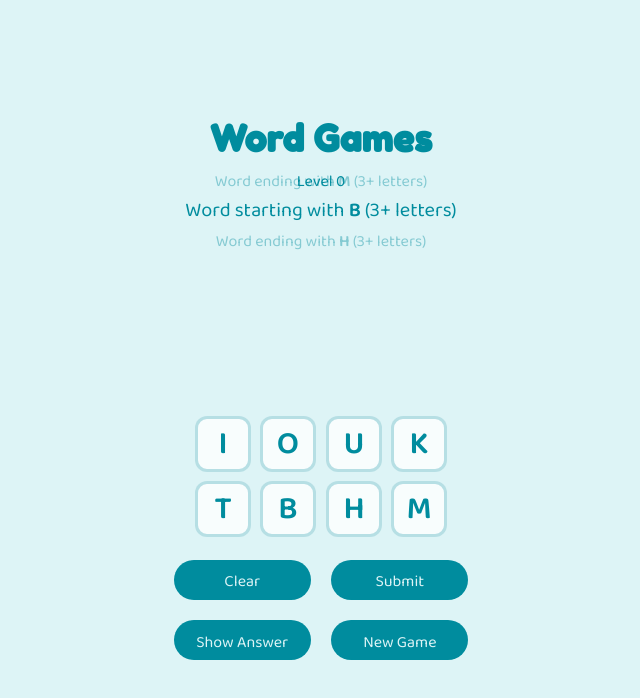
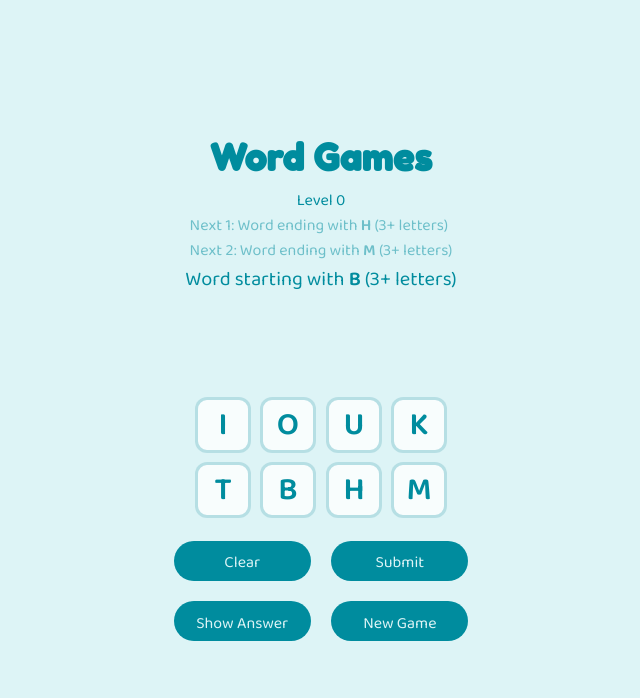
Before and after one commit to balong/wordgames, a Next.js app: page / in a window 1280 px wide. Shown: the top 698 px of the page, without its empty margins (319-959 px from the left). Built offline with nearby package versions, Linux system fonts and the light colour scheme.

Commit message:
Add upcoming challenges preview: shows next 2 challenges above current challenge

```diff
--- a/app/_components/ChallengePreview.tsx
+++ /dev/null
@@ -1,73 +0,0 @@
-'use client';
-
-import { useEffect, useState } from 'react';
-import { describeChallenge } from '../_utils/gameLogic';
-import type { Challenge } from '../_types/game';
-
-interface ChallengePreviewProps {
-  currentChallenge: Challenge;
-  upcomingChallenges: Challenge[];
-  isAnimating: boolean;
-  onAnimationComplete: () => void;
-}
-
-export default function ChallengePreview({
-  currentChallenge,
-  upcomingChallenges,
-  isAnimating,
-  onAnimationComplete
-}: ChallengePreviewProps) {
-  const [animationState, setAnimationState] = useState<'idle' | 'animating' | 'complete'>('idle');
-
-  useEffect(() => {
-    if (isAnimating) {
-      setAnimationState('animating');
-      const timer = setTimeout(() => {
-        setAnimationState('complete');
-        onAnimationComplete();
-      }, 800); // Animation duration - matches CSS transition
-      return () => clearTimeout(timer);
-    }
-  }, [isAnimating, onAnimationComplete]);
-
-  return (
-    <div className="challenge-preview-container">
-      {/* Upcoming challenges (lower opacity, positioned between level and current) */}
-      {upcomingChallenges.map((challenge, index) => (
-        <div
-          key={`upcoming-${index}`}
-          className={`challenge-preview-item upcoming-${index + 1} ${
-            animationState === 'animating' ? 'animate-slide-down' : ''
-          }`}
-          style={{
-            opacity: 0.4,
-            transform: `translateY(${-(index + 1) * 30}px)`,
-            transition: animationState === 'animating' ? 'all 0.8s cubic-bezier(0.25, 0.46, 0.45, 0.94)' : 'none'
-          }}
-        >
-          <div
-            className="text-sm text-gray-500"
-            dangerouslySetInnerHTML={{ __html: describeChallenge(challenge) }}
-          />
-        </div>
-      ))}
-
-      {/* Current challenge (full opacity, at bottom) */}
-      <div
-        className={`challenge-preview-item current ${
-          animationState === 'animating' ? 'animate-fade-out' : ''
-        }`}
-        style={{
-          opacity: animationState === 'animating' ? 0 : 1,
-          transform: 'translateY(0)',
-          transition: animationState === 'animating' ? 'opacity 0.8s cubic-bezier(0.25, 0.46, 0.45, 0.94)' : 'none'
-        }}
-      >
-        <div
-          id="challengeDesc"
-          dangerouslySetInnerHTML={{ __html: describeChallenge(currentChallenge) }}
-        />
-      </div>
-    </div>
-  );
-}
--- a/app/_components/GameBoard.tsx
+++ b/app/_components/GameBoard.tsx
@@ -6,7 +6,6 @@ import WordArea from './WordArea';
 import Controls from './Controls';
 import Message from './Message';
 import Confetti from './Confetti';
-import ChallengePreview from './ChallengePreview';
 import { createLetterSet } from '../_utils/gameLogic';
 import { describeChallenge } from '../_utils/gameLogic';
 import { createSimpleChallenge } from '../_utils/simpleChallenge';
@@ -21,6 +20,7 @@ export default function GameBoard({ initialLetterSet }: GameBoardProps) {
   const [level, setLevel] = useState(0);
   const [gameActive, setGameActive] = useState(false);
   const [currentChallenge, setCurrentChallenge] = useState<Challenge | null>(null);
+  const [upcomingChallenges, setUpcomingChallenges] = useState<Challenge[]>([]);
   const [letterSet, setLetterSet] = useState<string[]>([]);
   const [usedSolutions, setUsedSolutions] = useState<Set<string>>(new Set());
   const [usedChallenges, setUsedChallenges] = useState<Set<string>>(new Set());
@@ -32,10 +32,6 @@ export default function GameBoard({ initialLetterSet }: GameBoardProps) {
   const [isSuccess, setIsSuccess] = useState(false);
   const [showConfetti, setShowConfetti] = useState(false);
   const [isLoading, setIsLoading] = useState(true);
-
-  // Challenge preview system
-  const [upcomingChallenges, setUpcomingChallenges] = useState<Challenge[]>([]);
-  const [isAnimating, setIsAnimating] = useState(false);
 
   // Sound effects
   const [popSound, setPopSound] = useState<HTMLAudioElement | null>(null);
@@ -55,58 +51,6 @@ export default function GameBoard({ initialLetterSet }: GameBoardProps) {
     setShineSound(shine);
   }, []);
 
-  const generateUpcomingChallenges = useCallback(async (
-    letters: string[],
-    currentLevel: number,
-    usedChallenges: Set<string>,
-    usedWords: Set<string>,
-    recentTypes: ChallengeType[]
-  ) => {
-    const upcoming: Challenge[] = [];
-
-    for (let i = 1; i <= 2; i++) {
-      const futureLevel = currentLevel + i;
-      const futureUsedChallenges = new Set(usedChallenges);
-      const futureUsedWords = new Set(usedWords);
-      const futureRecentTypes = [...recentTypes];
-
-      try {
-        const challenge = createSimpleChallenge(
-          letters,
-          null, // No last type for preview
-          futureLevel,
-          futureUsedChallenges,
-          futureUsedWords,
-          futureRecentTypes
-        );
-        upcoming.push(challenge);
-
-        // Update tracking for next iteration
-        let challengeId: string;
-        if (challenge.type === 'vowels') {
-          challengeId = `${challenge.type}-${challenge.count}`;
-        } else if (challenge.type === 'contains') {
-          challengeId = `${challenge.type}-${challenge.letter}-${challenge.count}`;
-        } else if (challenge.type === 'uses') {
-          challengeId = `${challenge.type}-${challenge.letters?.join(',')}`;
-        } else if (challenge.type === 'unique') {
-          challengeId = `${challenge.type}`;
-        } else {
-          challengeId = `${challenge.type}-${challenge.letter}`;
-        }
-        futureUsedChallenges.add(challengeId);
-        futureRecentTypes.push(challenge.type);
-        if (futureRecentTypes.length > 3) {
-          futureRecentTypes.shift();
-        }
-      } catch (error) {
-        console.error(`Error generating preview challenge ${i}:`, error);
-      }
-    }
-
-    return upcoming;
-  }, []);
-
   const startGame = useCallback(() => {
     console.log('Starting game...');
     const newLetterSet = initialLetterSet || createLetterSet();
@@ -116,6 +60,7 @@ export default function GameBoard({ initialLetterSet }: GameBoardProps) {
     setUsedChallenges(new Set());
     setUsedWords(new Set());
     setRecentTypes([]);
+    setUpcomingChallenges([]);
     setLevel(0);
     setGameActive(true);
     setMessage('');
@@ -169,21 +114,38 @@ export default function GameBoard({ initialLetterSet }: GameBoardProps) {
       setIsSuccess(false); // Clear success state
       setIsLoading(false);
 
-      // Generate upcoming challenges for preview
-      const upcoming = await generateUpcomingChallenges(
-        letters,
-        currentLevel,
-        usedChallenges,
-        usedWords,
-        recentTypes
-      );
-      setUpcomingChallenges(upcoming);
+      // Generate upcoming challenges
+      generateUpcomingChallenges(letters, currentLevel, lastChallengeType);
     } catch (error) {
       console.error('Error generating challenge:', error);
       setMessage("Error loading challenge. Please try again.");
       setGameActive(false);
       setIsLoading(false);
     }
+  };
+
+  const generateUpcomingChallenges = (letters: string[], currentLevel: number, lastType: ChallengeType | null) => {
+    const upcoming: Challenge[] = [];
+
+    for (let i = 1; i <= 2; i++) {
+      try {
+        const nextLevel = currentLevel + i;
+        const challenge = createSimpleChallenge(letters, lastType, nextLevel, usedChallenges, usedWords, recentTypes);
+        upcoming.push(challenge);
+      } catch (error) {
+        console.error(`Error generating upcoming challenge ${i}:`, error);
+        // Add a fallback challenge if generation fails
+        upcoming.push({
+          type: 'start',
+          letter: letters[0],
+          solution: 'fallback',
+          theme: ['#f6edf5', '#3e3e3e'],
+          requiredLength: 3
+        });
+      }
+    }
+
+    setUpcomingChallenges(upcoming);
   };
 
   const applyTheme = (theme: [string, string]) => {
@@ -318,11 +280,7 @@ export default function GameBoard({ initialLetterSet }: GameBoardProps) {
         setSlots([]);
         setIsSuccess(false);
         setShowConfetti(false);
-
-        // Start animation
-        setIsAnimating(true);
-
-        // After animation completes, nextPuzzle will be called with the new level
+        nextPuzzle(letterSet, usedSolutions, newLevel, lastType);
       }, 2500);
     } else {
       // Provide specific feedback based on challenge type
@@ -410,12 +368,6 @@ export default function GameBoard({ initialLetterSet }: GameBoardProps) {
     }
   };
 
-  const handleAnimationComplete = () => {
-    setIsAnimating(false);
-    const newLevel = level; // This will be the updated level
-    nextPuzzle(letterSet, usedSolutions, newLevel, lastType);
-  };
-
   const handleNewGame = () => {
     startGame();
   };
@@ -440,11 +392,22 @@ export default function GameBoard({ initialLetterSet }: GameBoardProps) {
       <h1>Word Games</h1>
       <div className="text-sm text-gray-600 mb-2">Level {level}</div>
 
-      <ChallengePreview
-        currentChallenge={currentChallenge}
-        upcomingChallenges={upcomingChallenges}
-        isAnimating={isAnimating}
-        onAnimationComplete={handleAnimationComplete}
+      {/* Upcoming challenges preview */}
+      {upcomingChallenges.length > 0 && (
+        <div className="mb-4 opacity-50">
+          {upcomingChallenges.map((challenge, index) => (
+            <div key={index} className="text-sm mb-1">
+              <span className="text-gray-500">Next {index + 1}:</span>{' '}
+              <span dangerouslySetInnerHTML={{ __html: describeChallenge(challenge) }} />
+            </div>
+          ))}
+        </div>
+      )}
+
+      {/* Current challenge */}
+      <div
+        id="challengeDesc"
+        dangerouslySetInnerHTML={{ __html: describeChallenge(currentChallenge) }}
       />
 
       <WordArea slots={slots} onSlotClick={removeSlot} />
--- a/app/globals.css
+++ b/app/globals.css
@@ -148,41 +148,3 @@ button:hover {
 .animate-pop {
   animation: popIn 0.35s cubic-bezier(0.2, 1.3, 0.4, 1) forwards;
 }
-
-/* Challenge preview animations */
-.challenge-preview-container {
-  position: relative;
-  min-height: 120px;
-  margin-bottom: 1rem;
-}
-
-.challenge-preview-item {
-  position: absolute;
-  width: 100%;
-  text-align: center;
-  transition: all 0.8s cubic-bezier(0.25, 0.46, 0.45, 0.94);
-}
-
-.challenge-preview-item.current {
-  position: relative;
-  z-index: 2;
-  bottom: 0;
-}
-
-.challenge-preview-item.upcoming-1 {
-  z-index: 1;
-  bottom: 30px;
-}
-
-.challenge-preview-item.upcoming-2 {
-  z-index: 0;
-  bottom: 60px;
-}
-
-.animate-slide-down {
-  transform: translateY(30px) !important;
-}
-
-.animate-fade-out {
-  opacity: 0 !important;
-}
```
